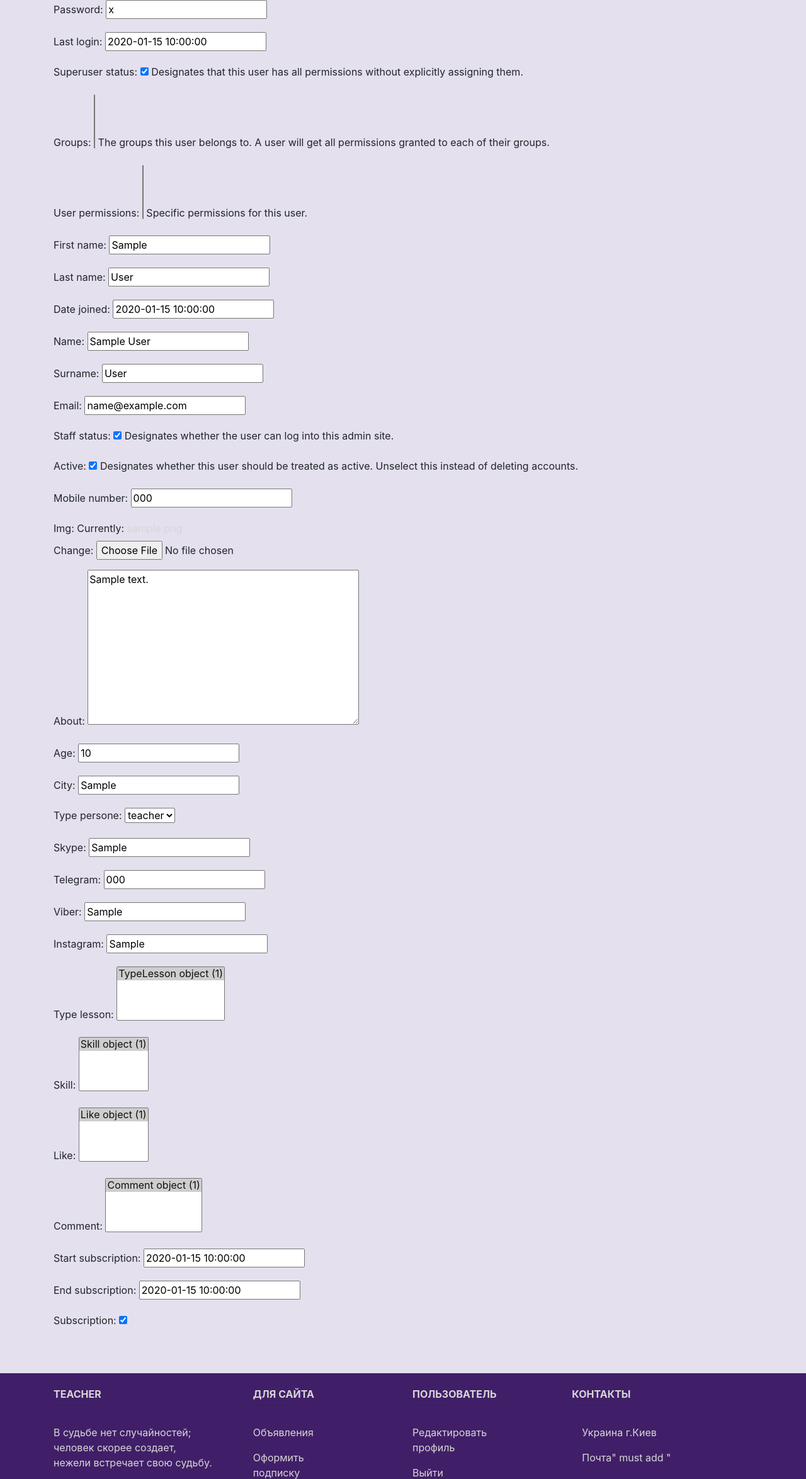
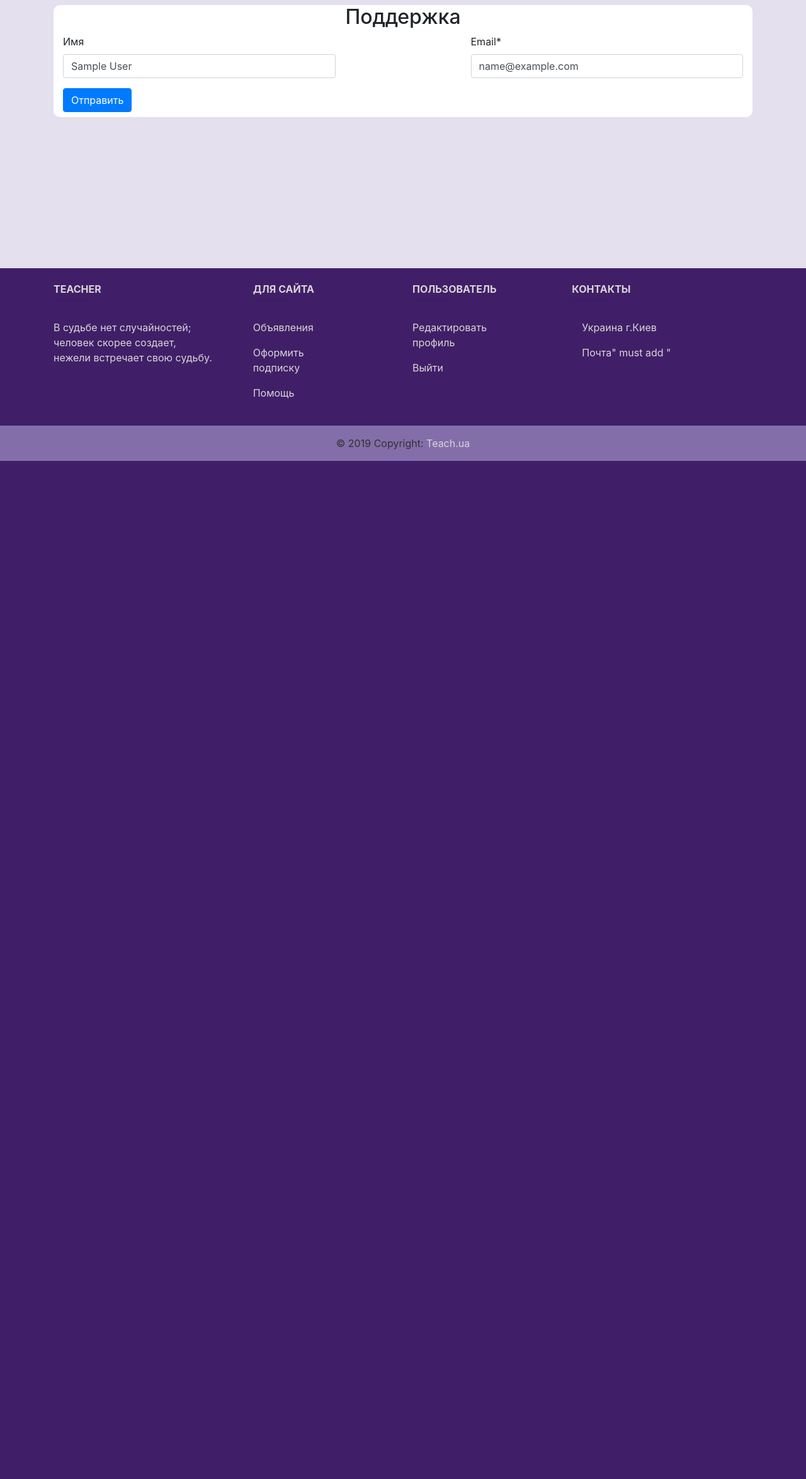
Before and after one commit to VladisIove/teach.ua, a Django app: page /profile/1/ in a window 1280 px wide. Shown: the part 68-2417 px from the top of the page at 63% size. After the commit the page ends 800 px from the top, so only its background shows below. Run offline with Django 3.2, Linux system fonts and the light colour scheme; tables that the repository leaves empty hold one stand-in row (values such as "Sample post"); some libraries are stand-ins or nearby versions.

Commit message:
Working with user profile

```diff
--- a/templates/profile.html
+++ b/templates/profile.html
@@ -1,5 +1,32 @@
 {% extends 'base.html' %}
+{% load crispy_forms_tags %}
+{% block css %}
+<style>
+		.main{
+		background: white;
+		border-radius: 10px;
+	}
+</style>
+{% endblock %}
 
 {% block content %}
-{{ form.as_p }}
+<div class="main container mt-2 ">
+	<h2 class='h2 text-center'>Поддержка</h2>
+	<form method="POST">
+		{% csrf_token %}
+		<div class="row">
+			<div class="col-5">
+				{{ form.name | as_crispy_field}}
+			</div>
+			<div class="col-5 offset-2">
+				{{ form.email | as_crispy_field}}
+			</div>
+
+		</div>
+		<div class="text-rirght">
+		<button class='btn btn-primary mb-2' type=submit>Отправить</button></div>
+	</form>
+	</div>
+
+
 {% endblock %}
--- a/user/models.py
+++ b/user/models.py
@@ -44,9 +44,10 @@
 
 class User(AbstractUser):
 	username = None
-	name = models.CharField(max_length=120, blank=True, null=True)
-	surname = models.CharField(max_length=120, blank=True, null=True)
-	email = models.EmailField(max_length=120, blank=False, null=False, unique=True)
+	name = models.CharField(max_length=120, blank=True, null=True, verbose_name='Имя')
+	surname = models.CharField(max_length=120, blank=True, null=True, verbose_name='Фамилия')
+	email = models.EmailField(max_length=120, blank=False, null=False, unique=True, verbose_name='Email')
+	valid_announcement = models.BooleanField(default=True, verbose_name='Показывать ваш профиль другим пользователям?')
 
 	is_staff = models.BooleanField(
 		_('staff status'),
@@ -66,12 +67,13 @@
 
 	objects = UserManager()
 
-	mobile_number = models.CharField(max_length=20, blank=True, null=True)
-	img = models.ImageField(upload_to = 'img_user/', blank=False, null=False)
-	about = models.TextField(max_length=500)
-	age = models.PositiveSmallIntegerField(null=True)
-	city = models.CharField(max_length=50, blank=True, null=True)
-	price_per_hource = models.PositiveSmallIntegerField
+	mobile_number = models.CharField(max_length=20, blank=True, null=True, verbose_name='Мобильный номер телефона')
+	img = models.ImageField(upload_to = 'img_user/', blank=False, null=False, verbose_name='Фотография профиля')
+	about = models.TextField(max_length=500, verbose_name='О вас:')
+	age = models.PositiveSmallIntegerField(null=True , verbose_name='Возраст')
+	city = models.CharField(max_length=50, blank=True, null=True , verbose_name='Город')
+	price_per_hource = models.PositiveSmallIntegerField(default=0, verbose_name='Цена занятия в час')
+
 
 	TEACHER = 'T'
 	STUDENT = 'S'
@@ -81,14 +83,14 @@
 		)
 	type_persone = models.CharField(choices=TYPE_PERSONE, max_length=1, default=STUDENT)
 
-	skype = models.CharField(max_length=120, blank=True, null=True)
-	telegram = models.CharField(max_length=120, blank=True, null=True)
-	viber = models.CharField(max_length=120, blank=True, null=True)
-	instagram = models.CharField(max_length=120, blank=True, null=True)
+	skype = models.CharField(max_length=120, blank=True, null=True, verbose_name='Skype')
+	telegram = models.CharField(max_length=120, blank=True, null=True, verbose_name='Telegram')
+	viber = models.CharField(max_length=120, blank=True, null=True, verbose_name='Viber')
+	instagram = models.CharField(max_length=120, blank=True, null=True, verbose_name='Instagram')
 
-	type_lesson = models.ManyToManyField('TypeLesson', related_name='typelesson' ,blank=True)
+	type_lesson = models.ManyToManyField('TypeLesson', related_name='typelesson' ,blank=True, verbose_name='Вид преподования')
 
-	skill = models.ManyToManyField('Skill', related_name='skill',blank=True)
+	skill = models.ManyToManyField('Skill', related_name='skill',blank=True, verbose_name='Предмет')
 
 	like = models.ManyToManyField('Like', related_name='like',blank=True)
 
@@ -100,7 +102,7 @@
 	# I am xz kak realizovat podpicky
 	start_subscription = models.DateTimeField(blank=True, null=True)
 	end_subscription = models.DateTimeField(blank=True, null=True)
-	subscription = models.BooleanField(default=False, null=False)
+	subscription = models.BooleanField(default=False, null=False, verbose_name='Подписка')
 
 	def email_user(self, subject, message, from_email=None, **kwargs):
 		send_mail(subject, message, from_email, [self.email], **kwargs)
--- a/user/views.py
+++ b/user/views.py
@@ -29,7 +29,11 @@
 class ProfileUpdateView(UpdateView):
 	template_name = 'profile.html'
 	model = User
-	fields = '__all__'
+	fields = ('name','email',
+		'surname', 'email',	'valid_announcement',
+		'mobile_number', 'img', 'about',
+		'age', 'city','price_per_hource','skype',
+		'telegram',	'viber','instagram','type_lesson','skill')
 
 
 def help_message(request):
```
Also changed, not shown: templates/help.html (+8 -0 lines), pre-commit-config.yaml (added).
